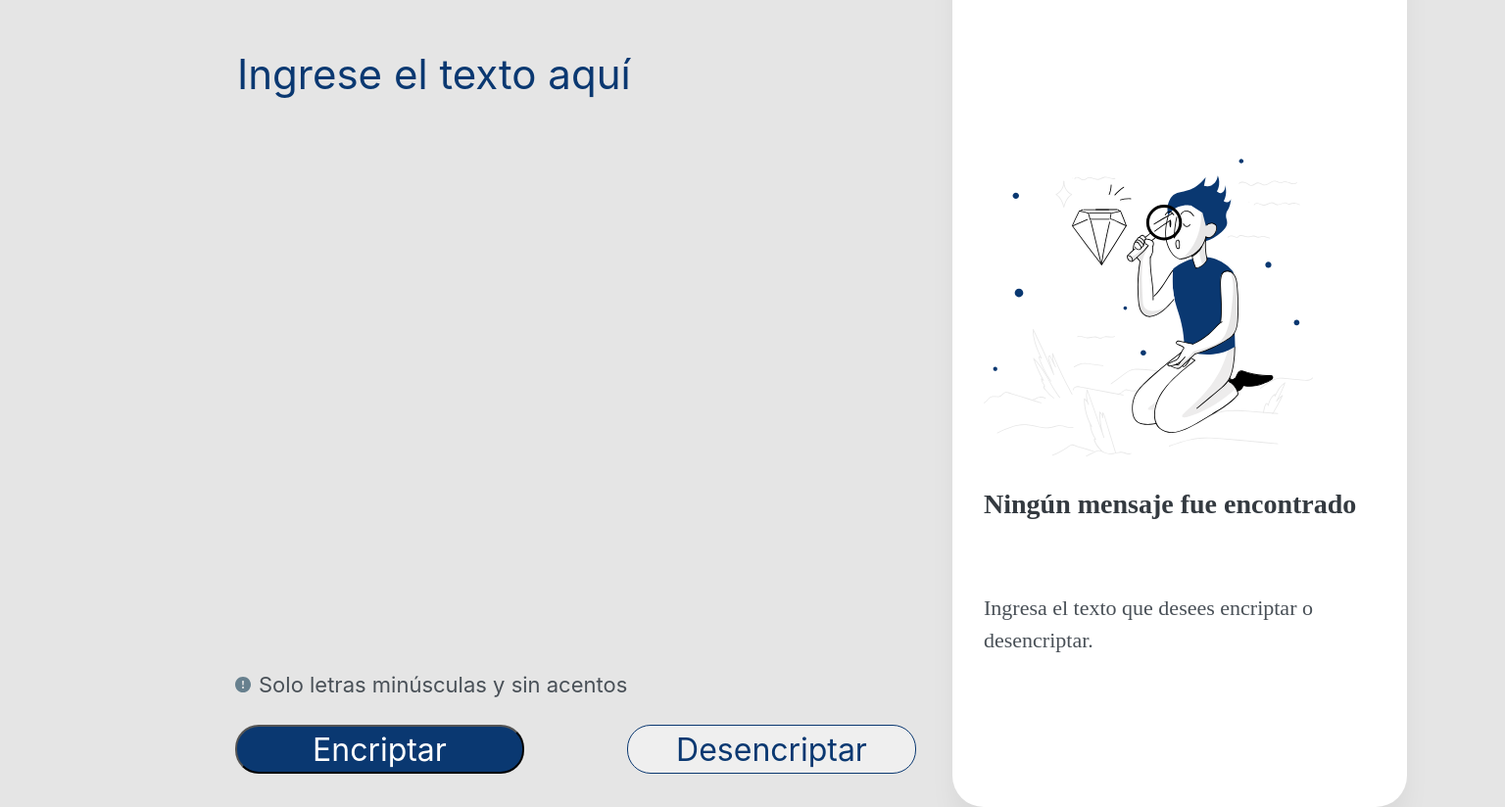
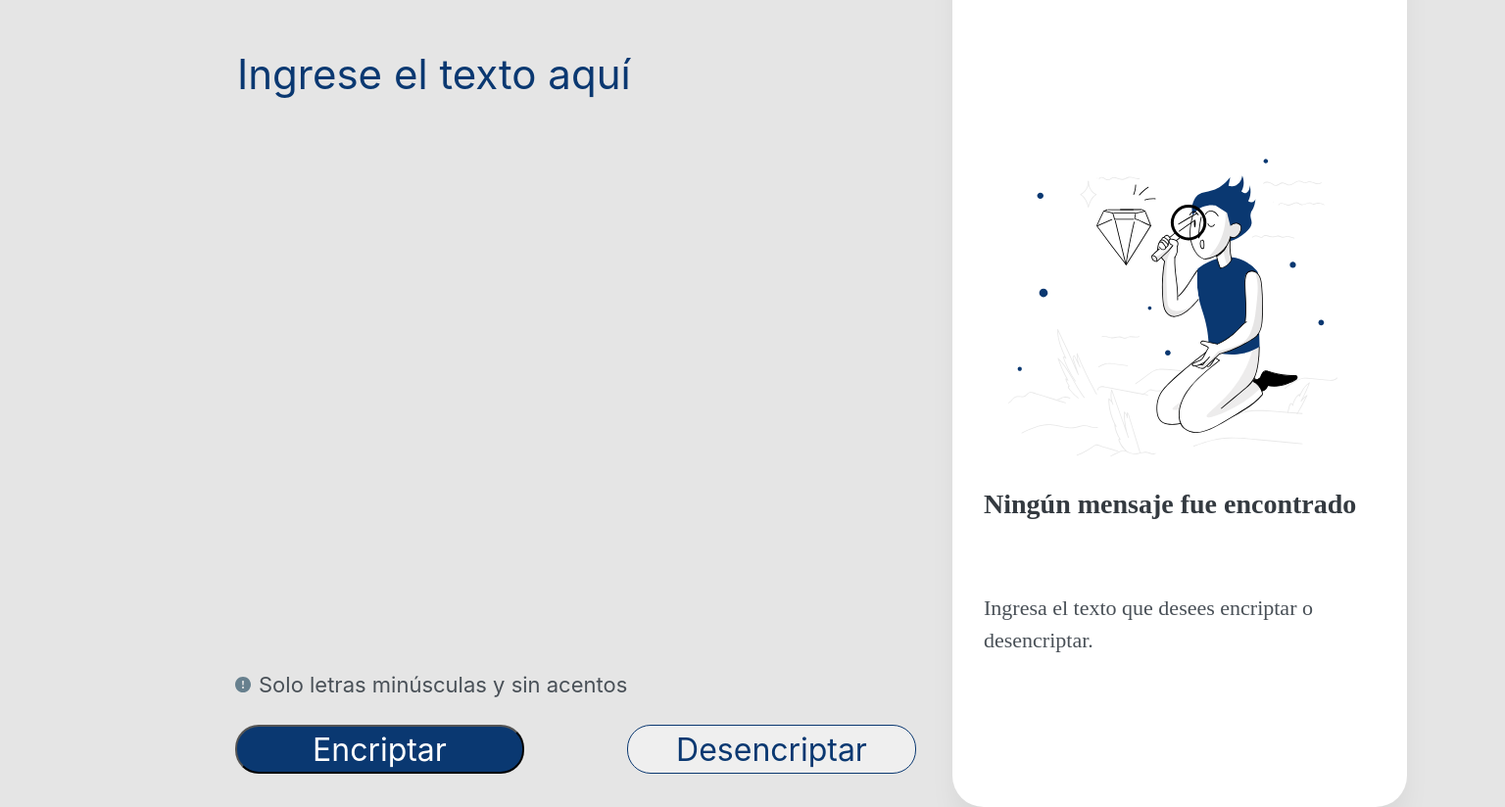
Before and after one commit to saul789/Challenge-ONE-Sprint-01-Construye-un-encriptador-de-texto-con-Javascript, a plain HTML site: page index.html in a window 1536 px wide. Shown: the part 110-934 px from the top of the page at 98% size. Drawn offline with Linux system fonts and the light colour scheme.

Commit message:
cambio nombre svg muñeco

```diff
--- a/index.html
+++ b/index.html
@@ -28,7 +28,7 @@
     </div>
     <div class="resultado" id="mensajeRemover">
 
-            <img class="muñeco" src="/img/Muñeco.svg">
+            <img class="muñeco" src="/img/Muneco.svg">
 
         <div>
             <label class="mensajeNoEncontrado">Ningún mensaje fue encontrado</label>
--- a/style.css
+++ b/style.css
@@ -173,6 +173,7 @@ header {
     width: 336px;
     height: 304px;
     top: 200px;
+    left: 25px;
   }
   .resultado{
     width: 400px;
```
Also changed, not shown: img/Muneco.svg (renamed from img/Muñeco.svg).
